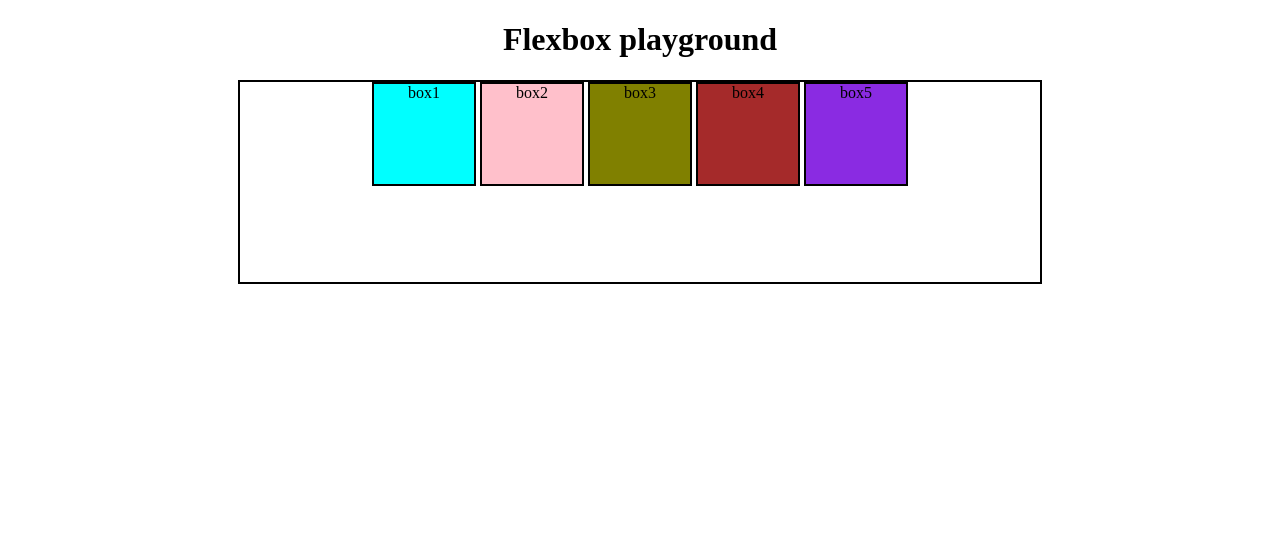
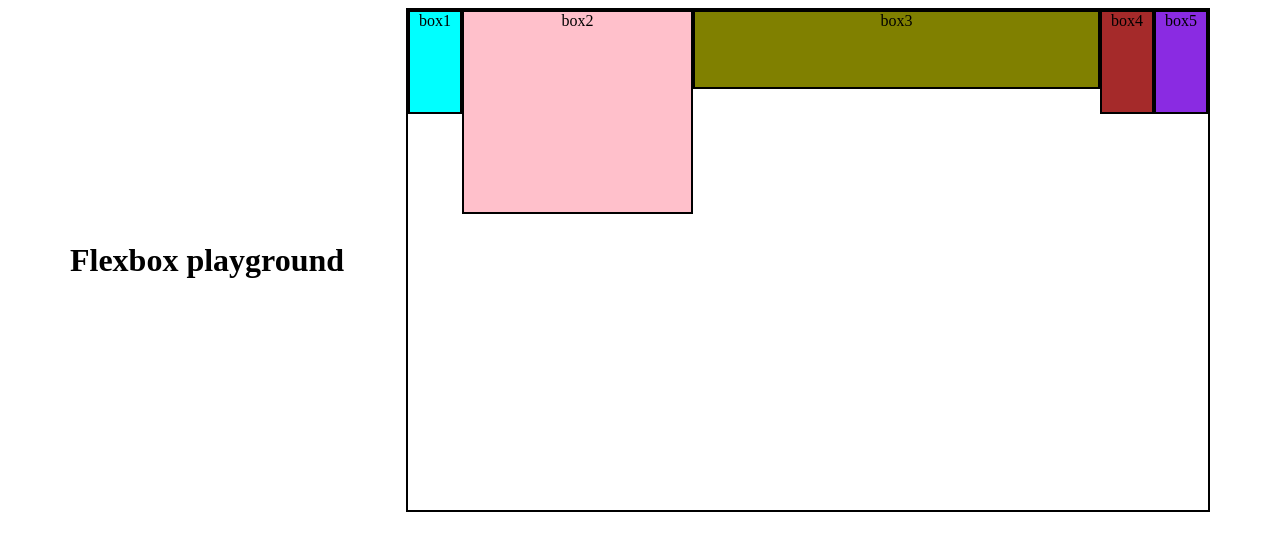
Before and after one commit to nikhilgit02/csslearning, a plain HTML site: page flexbox.html in a window 1280 px wide. Drawn offline with Linux system fonts and the light colour scheme.

Commit message:
learned flexbox

```diff
--- a/flexbox.css
+++ b/flexbox.css
@@ -1,16 +1,25 @@
 body{
     text-align: center;
+    display: flex;
+    flex-direction: row;
+    justify-content: space-evenly;
+    align-items: center;
 }
 
 #container{
     border: 2px solid black;
-    height: 200px;
+    height: 500px;
     width: 800px;
+    display: flex;
+    flex-direction: row;
+    justify-content: center;
+    align-items: start;
+    align-content: start;
 }
 
 div{
     height: 100px;
-    width: 100px;
+    width: 50px;
     display: inline-block;
     border: solid black 2px;
 }
@@ -22,10 +31,15 @@ div{
 
 #box2{
     background-color: pink;
+    height: 200px;
+    flex-grow: 1;
+
 }
 
 #box3{
     background-color: olive;
+    height: 75px;
+    flex-grow: 2;
 }
 
 #box4{
```
